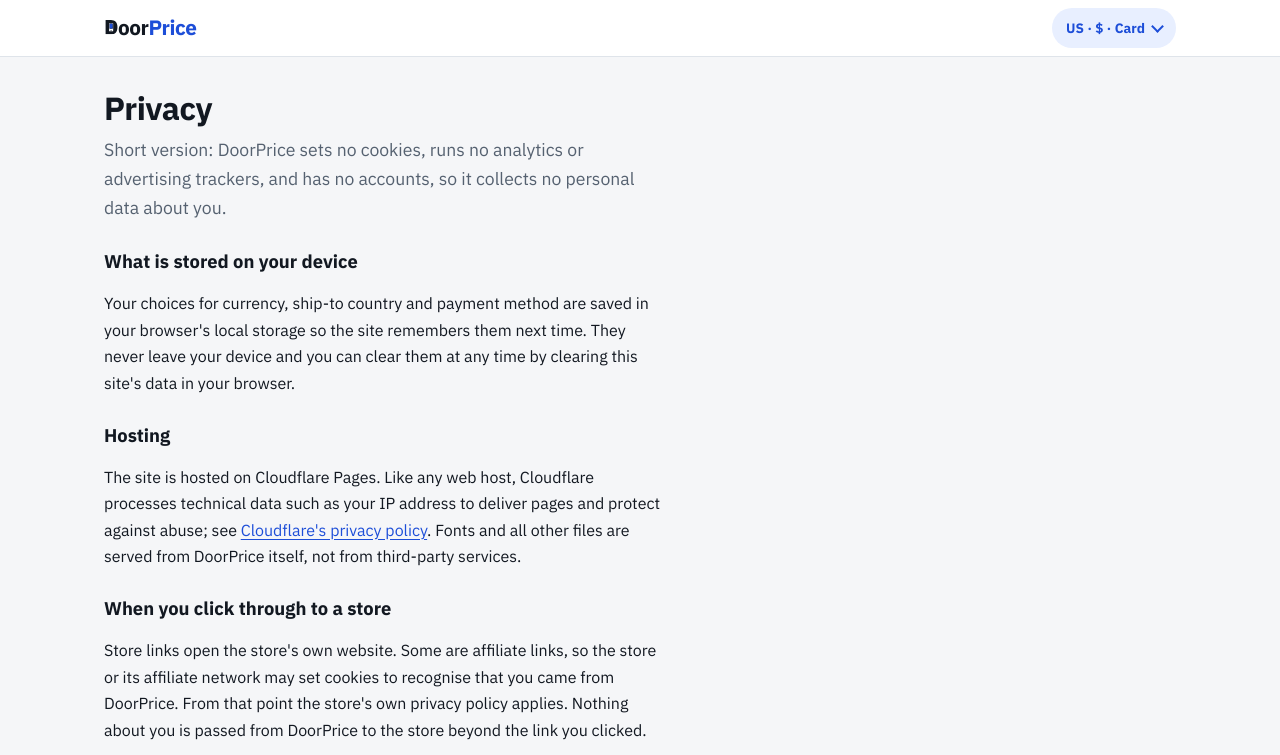
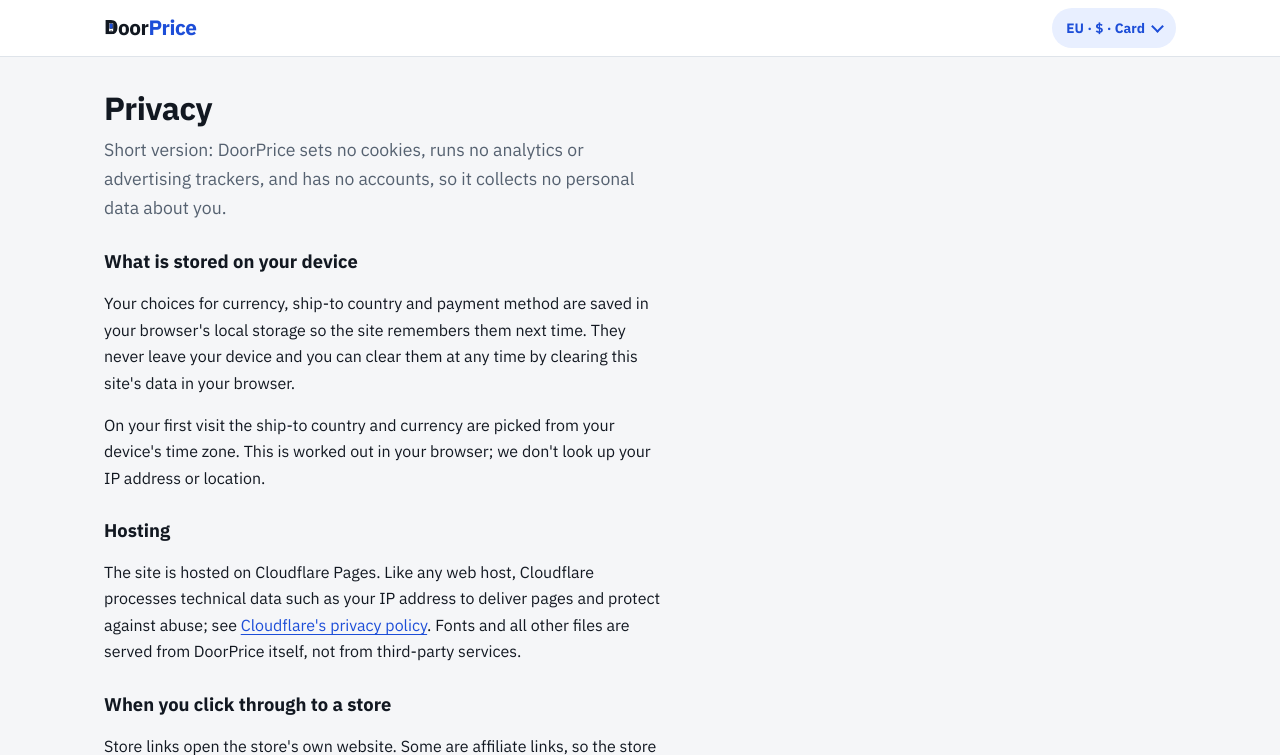
Before and after one commit to nypko/pricechecker, a Python web app: template templates/privacy.html in a window 1280 px wide. Shown: the top 755 px of the page. Run offline with Jinja, Linux system fonts and the light colour scheme; the template is opened without the code that fills it, so the values that code supplies are empty.

Commit message:
Add Global ship-to for other countries, order currencies to match ship-to, guess region from an EU/US time zone list
Co-Authored-By: Claude Opus 5.5 <noreply@anthropic.com>

```diff
--- a/config/import_tax.yaml
+++ b/config/import_tax.yaml
@@ -9,3 +9,4 @@ regions:
   UK: {rate_pct: 20, name: "import VAT", note: "UK VAT 20% on goods + shipping; phones have 0% customs duty. The courier adds a handling fee: about GBP 11-12 or 2.5% of the tax (DHL, UPS, FedEx), GBP 8 with Royal Mail."}
   AU: {rate_pct: 10, name: "GST", note: "10% GST on goods + shipping; phones have no customs duty. Up to AUD 1,000 the seller should charge GST at checkout; above that it is collected at the border and the courier adds clearance charges."}
   US: {rate_pct: null, name: "import tariffs", note: "Sources disagree on the current tariff for China-made phones (from 0% to about 37.5% in October 2026), so we add no estimate - check before buying. Couriers add a brokerage fee."}
+  Global: {rate_pct: null, name: "import tax", note: "Import tax and duty on phones depend on your country, so we add no estimate - check your country's rules before buying. Couriers usually add a clearance fee."}
--- a/config/stores.yaml
+++ b/config/stores.yaml
@@ -29,6 +29,7 @@ stores:
         UK: {cost: 0, note: "Free basic shipping, 12-15 business days; duties/VAT not stated. Buyers report: Global Priority usually arrives with no customs or VAT, DHL deliveries often do get charged (XDA forums, Trustpilot, 2026)"}
         US: {cost: 0, note: "Free basic shipping, 12-15 business days; duties not stated. Buyers report: Global Priority usually arrives with no customs or VAT, DHL deliveries often do get charged (XDA forums, Trustpilot, 2026)"}
         AU: {cost: 0, note: "Free basic shipping, 12-15 business days (policy names no countries); duties/GST not stated. Buyers report: Global Priority usually arrives with no customs or VAT, DHL deliveries often do get charged (XDA forums, Trustpilot, 2026)"}
+        Global: {cost: 0, note: "Free basic shipping, 12-15 business days (policy names no countries); duties and import tax not stated - you may pay them on delivery"}
       watch:   # re-checked daily; if the text disappears the site flags the terms as "needs review"
         - {url: "https://wondamobile.com/pages/billing-information", expect: "4\\.5% discount"}
         - {url: "https://wondamobile.com/policies/shipping-policy", expect: "free basic shipping"}
@@ -57,6 +58,7 @@ stores:
         UK: {duties_included: true, cost: 300, currency: HKD, note: "Standard (DHL/FedEx/UPS), duties & VAT included"}
         US: {duties_included: true, cost: 300, currency: HKD, note: "Standard (DHL/FedEx/UPS), duties & taxes included"}
         AU: {duties_included: true, cost: 300, currency: HKD, note: "Standard (all regions except EU), up to 8 business days; duties & GST included"}
+        Global: {duties_included: null, cost: 300, currency: HKD, note: "Standard (all regions except EU), DHL/FedEx/UPS; duties and taxes are stated as included for the UK, US and Australia, not for other countries"}
       watch:
         - {url: "https://www.themobilemarvel.com/pages/shipping", expect: "4\\.75%"}
         - {url: "https://www.themobilemarvel.com/pages/shipping", expect: "300 HKD"}
@@ -95,6 +97,7 @@ stores:
         UK: {duties_included: true, cost: null, cost_min: 10, currency: EUR, note: "Global Priority from EUR 10 (used here as the minimum; exact at checkout), 10-14 working days; store covers customs and import VAT, refunds any charges"}
         US: {duties_included: true, cost: null, cost_min: 10, currency: EUR, note: "Global Priority from EUR 10 (used here as the minimum; exact at checkout), 10-14 working days; store covers customs and import costs, refunds any charges"}
         AU: {duties_included: true, cost: null, cost_min: 10, currency: EUR, note: "Global Priority from EUR 10 (used here as the minimum; exact at checkout), 10-14 working days; store covers customs and GST, refunds any charges"}
+        Global: {duties_included: true, cost: null, cost_min: 10, currency: EUR, note: "Global Priority from EUR 10 (used here as the minimum; exact at checkout), 10-14 working days; store says it covers customs and import tax and refunds any charges"}
       watch:
         - {url: "https://tradingshenzhen.com/en/content/customs-and-duties", expect: "no customs duty and no import VAT"}
         - {url: "https://tradingshenzhen.com/en/content/payment-regulations", expect: "about 4%"}
@@ -115,6 +118,7 @@ stores:
         UK: {cost: null, note: "EU warehouse shipping outside the EU not stated"}
         US: {cost: null, note: "EU warehouse shipping outside the EU not stated"}
         AU: {cost: null, note: "EU warehouse shipping outside the EU not stated"}
+        Global: {cost: null, note: "EU warehouse shipping outside the EU not stated"}
 
   giztop:
     label: Giztop
@@ -139,6 +143,7 @@ stores:
         UK: {duties_included: false, cost: null, note: "Weight-based, shown in cart; buyer pays UK VAT. Giztop says it usually declares a lower value on the parcel - customs can reassess and charge on the real price"}
         US: {duties_included: false, cost: null, note: "Weight-based, shown in cart; buyer pays US duties. Giztop says it usually declares a lower value on the parcel - customs can reassess and charge on the real price"}
         AU: {duties_included: false, cost: null, note: "Weight-based, shown in cart; prices exclude import tax, buyer pays AU GST/duties"}
+        Global: {duties_included: false, cost: null, note: "Weight-based, shown in cart; prices exclude import tax, buyer pays duties and tax on delivery"}
       watch:
         - {url: "https://www.giztop.com/payment/", expect: "Wired Transfer"}
         - {url: "https://www.giztop.com/customs-duty", expect: "IOSS"}
--- a/pricechecker/terms.py
+++ b/pricechecker/terms.py
@@ -9,7 +9,7 @@ from . import fx, http
 
 STATUS = Path("data/terms_status.json")
 METHODS = {"card": "card", "paypal": "paypal", "bank": "bank_transfer"}
-REGIONS = ["EU", "UK", "US", "AU"]
+REGIONS = ["EU", "UK", "US", "AU", "Global"]   # Global = any other country
 CURRENCIES = ["USD", "EUR", "GBP", "AUD"]
 
 
--- a/static/app.js
+++ b/static/app.js
@@ -3,7 +3,7 @@
   var SYMBOL = { usd: "$", eur: "€", gbp: "£", aud: "A$" };
   var PAY_LABEL = { card: "card", paypal: "PayPal", bank: "bank transfer" };
   var PAY_SHORT = { card: "Card", paypal: "PayPal", bank: "Bank" };
-  var REGION_NAME = { EU: "the EU", UK: "the UK", US: "the US", AU: "Australia" };
+  var REGION_NAME = { EU: "the EU", UK: "the UK", US: "the US", AU: "Australia", Global: "your country" };
   var ED = { global: "Global", china: "China" };
   var state = { cur: "usd", pay: "card", region: "EU" };
   var TAX = {};   // config/import_tax.yaml: estimated VAT/GST per destination
@@ -37,14 +37,22 @@
     return e;
   }
 
-  // First visit: currency and Ship-to from the visitor's time zone (then their own choice, saved on the device)
+  // First visit: Ship-to and currency from the device's time zone, worked out here in the browser (no IP lookup, nothing
+  // sent anywhere); the browser language only when there is no time zone. Then the visitor's own choice, saved on the device.
+  var EU_TZ = /^(Europe\/(Amsterdam|Athens|Berlin|Bratislava|Brussels|Bucharest|Budapest|Copenhagen|Dublin|Helsinki|Lisbon|Ljubljana|Luxembourg|Madrid|Malta|Mariehamn|Nicosia|Paris|Prague|Riga|Rome|Sofia|Stockholm|Tallinn|Vienna|Vilnius|Warsaw|Zagreb)|Asia\/(Nicosia|Famagusta)|Atlantic\/(Madeira|Azores))$/;
+  var US_TZ = /^(America\/(New_York|Chicago|Denver|Los_Angeles|Phoenix|Anchorage|Juneau|Sitka|Nome|Yakutat|Metlakatla|Adak|Detroit|Boise|Menominee|Indiana\/.+|Kentucky\/.+|North_Dakota\/.+)|Pacific\/Honolulu)$/;
   function guess() {
     var tz = "", lang = (navigator.language || "").toLowerCase();
     try { tz = Intl.DateTimeFormat().resolvedOptions().timeZone || ""; } catch (e) {}
-    if (tz === "Europe/London" || /-gb$/.test(lang)) return { region: "UK", cur: "gbp" };
-    if (/^Australia\//.test(tz) || /-au$/.test(lang)) return { region: "AU", cur: "aud" };
-    if (/^Europe\//.test(tz)) return { region: "EU", cur: "eur" };
-    if (/^America\//.test(tz) || /-us$/.test(lang)) return { region: "US", cur: "usd" };
+    if (tz && !/^(UTC|Etc\/)/.test(tz)) {
+      if (tz === "Europe/London") return { region: "UK", cur: "gbp" };
+      if (/^Australia\//.test(tz)) return { region: "AU", cur: "aud" };
+      if (EU_TZ.test(tz)) return { region: "EU", cur: "eur" };
+      if (US_TZ.test(tz)) return { region: "US", cur: "usd" };
+      return { region: "Global", cur: "usd" };
+    }
+    if (/-gb$/.test(lang)) return { region: "UK", cur: "gbp" };
+    if (/-au$/.test(lang)) return { region: "AU", cur: "aud" };
     return {};
   }
   var g = guess();
--- a/templates/base.html
+++ b/templates/base.html
@@ -31,11 +31,11 @@
     <div class="prefs-inner">
       <div class="seg-group"><span class="seg-label" id="l-region">Ship to</span>
         <div class="seg" role="group" aria-labelledby="l-region" data-pref="region">
-          <button type="button" data-val="EU">EU</button><button type="button" data-val="UK">UK</button><button type="button" data-val="US">US</button><button type="button" data-val="AU">Australia</button>
+          <button type="button" data-val="EU">EU</button><button type="button" data-val="UK">UK</button><button type="button" data-val="US">US</button><button type="button" data-val="AU">Australia</button><button type="button" data-val="Global">Global</button>
         </div></div>
       <div class="seg-group"><span class="seg-label" id="l-cur">Currency</span>
         <div class="seg" role="group" aria-labelledby="l-cur" data-pref="cur">
-          <button type="button" data-val="usd">USD $</button><button type="button" data-val="eur">EUR €</button><button type="button" data-val="gbp">GBP £</button><button type="button" data-val="aud">AUD A$</button>
+          <button type="button" data-val="eur">EUR €</button><button type="button" data-val="gbp">GBP £</button><button type="button" data-val="usd">USD $</button><button type="button" data-val="aud">AUD A$</button>
         </div></div>
       <div class="seg-group"><span class="seg-label" id="l-pay">Pay with</span>
         <div class="seg" role="group" aria-labelledby="l-pay" data-pref="pay">
--- a/templates/privacy.html
+++ b/templates/privacy.html
@@ -11,6 +11,8 @@
   <p>Your choices for currency, ship-to country and payment method are saved in your browser's local storage so the
     site remembers them next time. They never leave your device and you can clear them at any time by clearing this
     site's data in your browser.</p>
+  <p>On your first visit the ship-to country and currency are picked from your device's time zone. This is worked out
+    in your browser; we don't look up your IP address or location.</p>
 
   <h2>Hosting</h2>
   <p>The site is hosted on Cloudflare Pages. Like any web host, Cloudflare processes technical data such as your IP address
```
